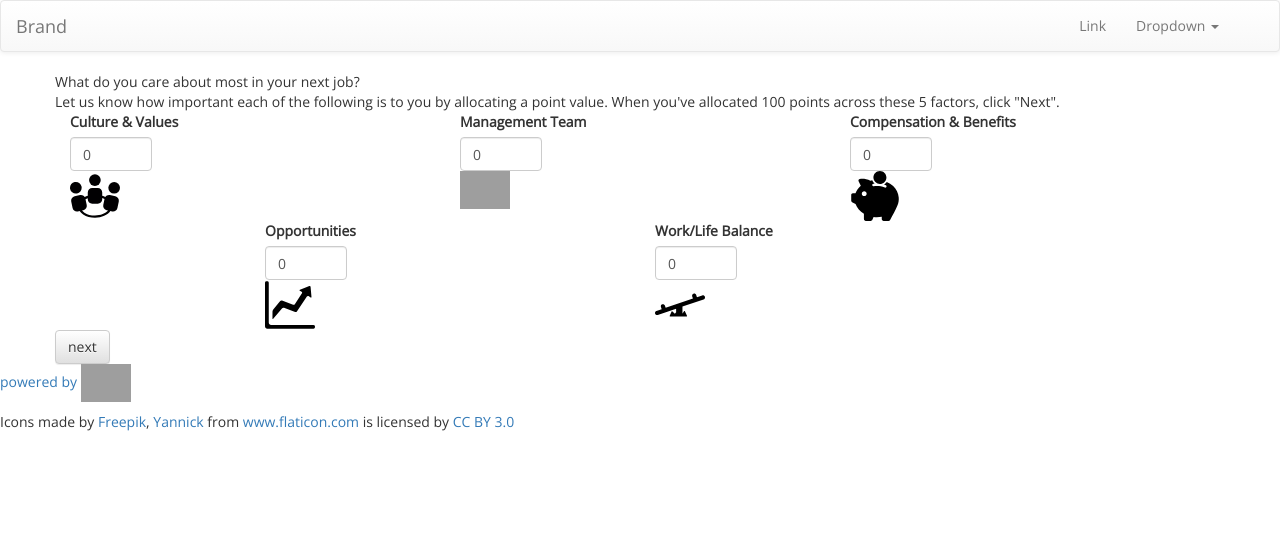
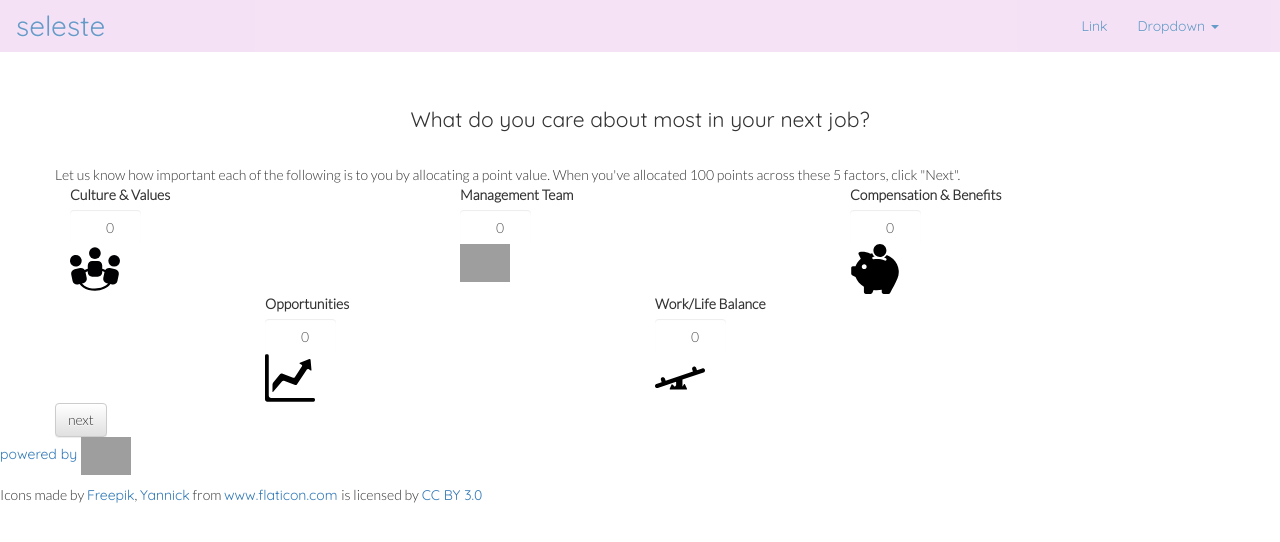
Before and after one commit to eleanorstrib/seleste.io, a Django app: page / in a window 1280 px wide. Shown: the top 542 px of the page. Run offline with Django 3.2, Linux system fonts and the light colour scheme; some libraries are stand-ins or nearby versions; grey boxes are pictures that could not be loaded.

Commit message:
began adding styling to nav, index file

```diff
--- a/search/static/styles/style.css
+++ b/search/static/styles/style.css
@@ -1,4 +1,4 @@
-
+/*
 img  {
 	max-width: 100%;
     height: auto;
@@ -10,12 +10,13 @@ img  {
 }
 
 
-
-svg {
-
-	fill: red;
-}
-
 .graphic-row {
 	height: 100px;
 }
+
+input[type='number'] {
+	border-width: 0px;
+	border: none;
+	text-align: right;
+}
+*/
--- a/search/templates/search/index.html
+++ b/search/templates/search/index.html
@@ -6,7 +6,7 @@
 <link rel="stylesheet" type="text/css" href="../static/styles/style.css"></script>
 <div class="container">
 
-	<div class="row">
+	<div class="row title-text">
 	What do you care about most in your next job?
 	</div>
 
--- a/search/views.py
+++ b/search/views.py
@@ -9,14 +9,16 @@ def home(request):
 
 @ensure_csrf_cookie
 def companies(request):
-
 	return render_to_response('search/companies.html', {})
 
 
 def results(request):
-	data = request.body.decode()
-	data = json.loads(data)
+	data = request.body.decode('latin-1')
+	print (data)
 	print(type(data))
+	# gd_data = json.loads(data)
+	# print(type(gd_data))
+
 	# for record in gd_data:
 	# 	print(gd_data['name'])
 	# 	models.Company.company_name = gd_data['name']
--- a/static/styles.css
+++ b/static/styles.css
@@ -1,4 +1,46 @@
+
+
 body {
 
-	font-family: 'Open Sans', sans-serif;
+	font-family: 'Lato', sans-serif;
 }
+
+.navbar {
+	background-color: #F2D8F2;
+	border-radius: 0px;
+	opacity: 0.75;
+}
+
+a {
+	font-family: 'Quicksand', sans-serif;
+}
+
+.navbar-brand {
+	font-family: 'Quicksand', sans-serif;
+	font-size: 2em;
+}
+
+
+.graphic-row {
+	height: 100px;
+}
+
+input[type='number'] {
+	border-width: 0px;
+	border: none;
+	text-align: right;
+}
+
+img  {
+	max-width: 100%;
+    height: auto;
+	width: 50px;
+}
+
+.title-text {
+	font-family: 'Quicksand', sans-serif;
+	font-size: 1.5em;
+	padding: 1.5em;
+	text-align: center;
+}
+/*#F2D8F2*/
--- a/templates/base.html
+++ b/templates/base.html
@@ -12,7 +12,7 @@
 
 <body>
 
-<nav class="navbar navbar-default">
+<nav class="navbar">
   <div class="container-fluid">
     <div class="navbar-header">
       <button type="button" class="navbar-toggle collapsed" data-toggle="collapse" data-target="#bs-example-navbar-collapse-1" aria-expanded="false">
@@ -21,7 +21,7 @@
         <span class="icon-bar"></span>
         <span class="icon-bar"></span>
       </button>
-      <a class="navbar-brand" href="#">Brand</a>
+      <a class="navbar-brand" href="#">seleste</a>
     </div>
 
     <div class="collapse navbar-collapse" id="bs-example-navbar-collapse-1">
@@ -76,7 +76,7 @@
     <script src="https://maxcdn.bootstrapcdn.com/bootstrap/3.3.6/js/bootstrap.min.js" integrity="sha384-0mSbJDEHialfmuBBQP6A4Qrprq5OVfW37PRR3j5ELqxss1yVqOtnepnHVP9aJ7xS" crossorigin="anonymous"></script>
 
     <!--Styles & fonts-->
-    <link href='https://fonts.googleapis.com/css?family=Open+Sans:400,300' rel='stylesheet' type='text/css'>
+    <link href='https://fonts.googleapis.com/css?family=Lato:300|Quicksand:400,700' rel='stylesheet' type='text/css'>
     <link rel="stylesheet" type="text/css" href="/static/styles.css">
 </body>
 
```
